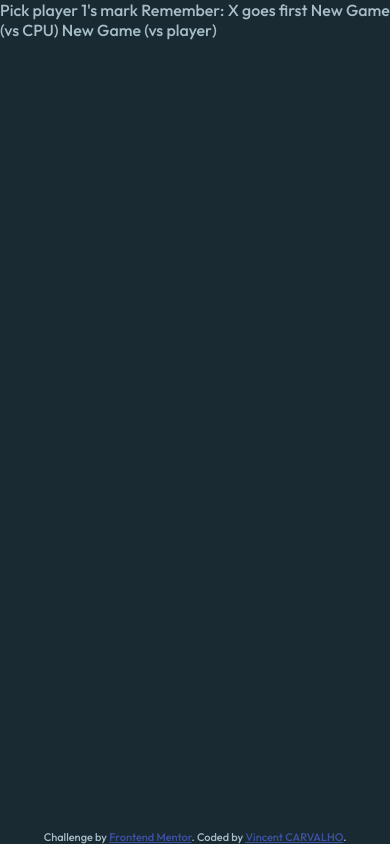
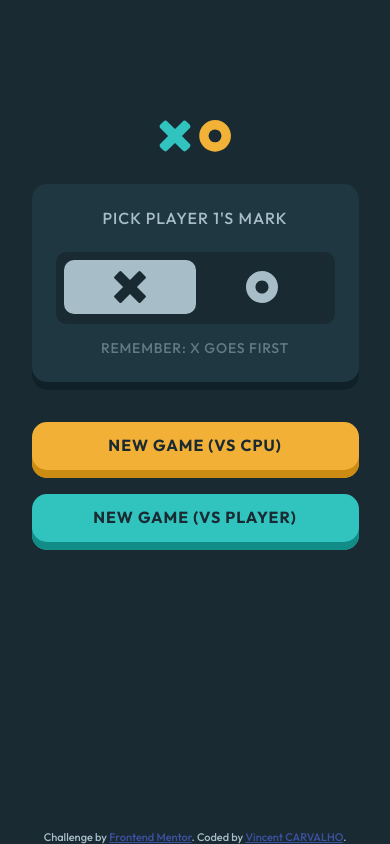
Before and after one commit to CarvalhoVincent/TicTacToe-game, a plain HTML site: page index.html in a window 390 px wide. Drawn offline with Linux system fonts and the light colour scheme.

Commit message:
game menu mobile ok

```diff
--- a/index.html
+++ b/index.html
@@ -19,11 +19,35 @@
 
         <section class="gameMenu">
 
-            Pick player 1's mark
-            Remember: X goes first
+            <img src="./assets/logo.svg" alt="logo">
 
-            New Game (vs CPU)
-            New Game (vs player)
+            <div class="choose-mark flex">
+                <h1 class="fs-600 uppercase">Pick player 1's mark</h1>
+                <div class="mark-container flex">
+                    <label class="labels" for="X-mark">
+                        <input  class="radio" type="radio" id="X-mark" name="marks" value="X" checked="true">
+                            <span class="checkmark">
+                                <svg class="Xsvg" width="64" height="64" xmlns="http://www.w3.org/2000/svg"><path class="XsvgPath" d="M15.002 1.147 32 18.145 48.998 1.147a3 3 0 0 1 4.243 0l9.612 9.612a3 3 0 0 1 0 4.243L45.855 32l16.998 16.998a3 3 0 0 1 0 4.243l-9.612 9.612a3 3 0 0 1-4.243 0L32 45.855 15.002 62.853a3 3 0 0 1-4.243 0L1.147 53.24a3 3 0 0 1 0-4.243L18.145 32 1.147 15.002a3 3 0 0 1 0-4.243l9.612-9.612a3 3 0 0 1 4.243 0Z" fill="hsl( var(--clr-silver) )"/>
+                                </svg>
+                            </span>
+                    </label>
+
+                    <label class="labels" for="O-mark">
+                        <input class="radio" type="radio" id="O-mark" name="marks" value="O">
+                            <span class="checkmark">
+                                <svg class="Osvg" width="64" height="64" xmlns="http://www.w3.org/2000/svg"><path class="OsvgPAth" d="M32 0c17.673 0 32 14.327 32 32 0 17.673-14.327 32-32 32C14.327 64 0 49.673 0 32 0 14.327 14.327 0 32 0Zm0 18.963c-7.2 0-13.037 5.837-13.037 13.037 0 7.2 5.837 13.037 13.037 13.037 7.2 0 13.037-5.837 13.037-13.037 0-7.2-5.837-13.037-13.037-13.037Z" fill="hsl( var(--clr-silver) )"/>
+                                </svg>
+                            </span>
+                        </label>
+
+
+                </div>
+                <p class="fs-500 uppercase text-silver">Remember: X goes first</p>
+
+            </div>
+
+            <button class="fs-700 text-dark uppercase d-block cpuBtn">New Game (vs CPU)</button>
+            <button class="fs-700 text-dark uppercase d-block playerBtn">New Game (vs player)</button>
 
         </section>
 
--- a/style.css
+++ b/style.css
@@ -138,10 +138,8 @@ select {
     margin-top: var(--flow-space, 1rem);
 }
 
-.container {
-    padding-inline: 2em;
-    margin-inline: auto;
-    max-width: 80rem;
+.d-block {
+    display: block;
 }
 
 .sr-only {
@@ -232,11 +230,139 @@ select {
 /*     Game menu     */
 /* ----------------- */
 
+.gameMenu {
+    text-align: center;
+}
 
+.gameMenu img {
+    margin-inline: auto;
+    margin-bottom: 2rem;
+    margin-top: 7.5rem;
+}
 
+.choose-mark {
+    background-color: hsl( var(--clr-navy) );
+    margin-inline: auto;
+    margin-bottom: 2rem;
+    padding-inline: 1.5rem;
+    border-radius: 15px;
+    text-align: center;
+    flex-direction: column;
+    align-items: center;
+    gap: 0;
+    max-width: 327px;
+    box-shadow: inset 0px -8px 0px #10212A;
+}
 
+.choose-mark h1 {
+    margin-top: 1.5rem;
+    margin-bottom: 1.5rem;
+}
 
+.mark-container {
+    width: 279px;
+    height: 72px;
+    background-color: hsl( var(--clr-darkNavy) );
+    border-radius: 10px;
+    gap: 132px;
+    margin-bottom: 1rem;
+}
 
+.labels {
+    display: block;
+    position: relative;
+    cursor: pointer;
+}
+
+.labels input {
+    position: absolute;
+    opacity: 0;
+    cursor: pointer;
+    height: 0;
+    width: 0;
+}
+
+.checkmark {
+    position: absolute;
+    top: 8px;
+    left: 8px;
+    height: 54px;
+    width: 132px;
+    border-radius: 10px;
+    background-color: hsl( var(--clr-darkNavy) );
+}
+
+.labels:hover input ~ .checkmark {
+    background-color: hsla( var(--clr-silver) / 0.05) ;
+}
+
+.labels input:checked ~ .checkmark {
+    background-color: hsl( var(--clr-silver) );
+}
+
+.checkmark:after {
+    content: "";
+    position: absolute;
+    display: none;
+}
+
+.labels input:checked ~ .checkmark:after {
+    display: block;
+}
+
+.labels .checkmark:after {
+    width: 0;
+    height: 0;
+}
+
+.Xsvg, .Osvg {
+    transform: scale(.5);
+    position: relative;
+    bottom: 5px;
+}
+
+.labels input:checked ~ .checkmark path{
+    fill: hsl( var(--clr-darkNavy) );
+}
+
+.gameMenu p {
+    margin-bottom: 2rem;
+    opacity: .5;
+}
+
+.cpuBtn, .playerBtn {
+    margin-inline: auto;
+    width: 327px;
+    height: 56px;
+    border-radius: 15px;
+    border: none;
+    text-align: center;
+    font-weight: 700;
+    padding-bottom: 10px;
+}
+
+.cpuBtn:active, .playerBtn:active {
+    transform: translateY(2px);
+}
+
+.cpuBtn {
+    margin-bottom: 1rem;
+    background: hsl( var(--clr-orange) );
+    box-shadow: inset 0px -8px 0px #CC8B13;
+}
+
+.cpuBtn:hover {
+    background-color: hsl( var(--clr-orangeHover) );
+}
+
+.playerBtn {
+    background: hsl( var(--clr-lightBlue) );
+    box-shadow: inset 0px -8px 0px #118C87;
+}
+
+.playerBtn:hover {
+    background: hsl( var(--clr-lightBlueHover) );
+}
 
 /* ----------------- */
 /*     Game board    */
```
Lines whose indentation alone changed are shown as unchanged.
